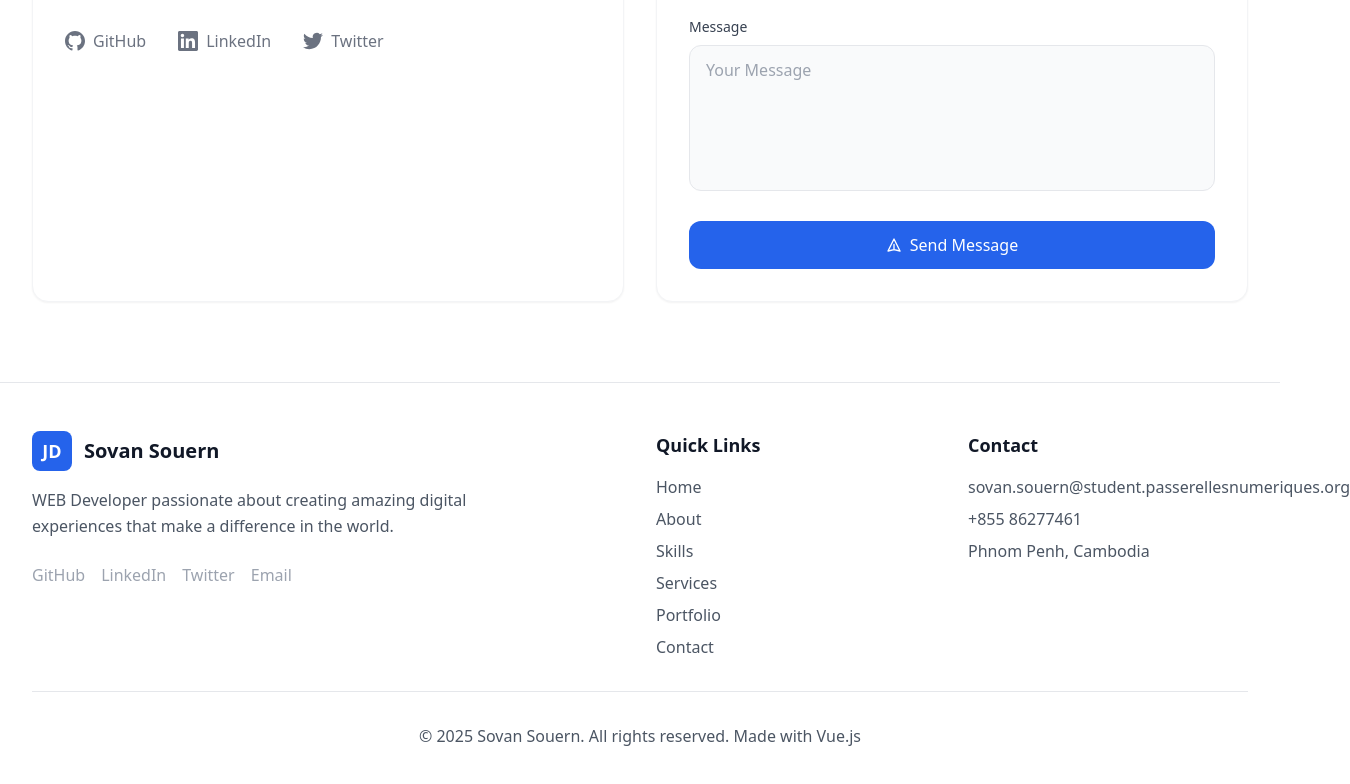
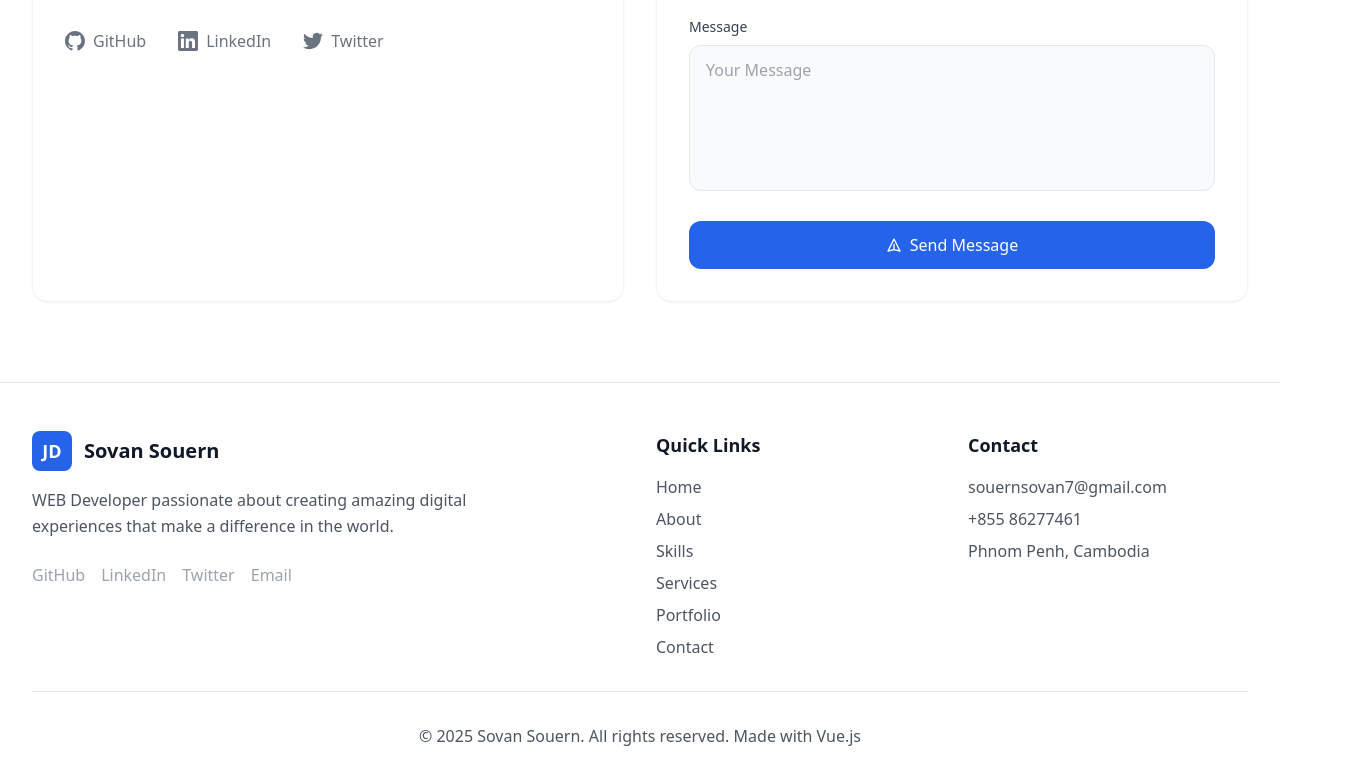
Before and after one commit to sovan-souern/Portfolio-about-me, a Vue app: page / in a window 1280 px wide. Shown: the part 8817-9601 px from the top of the page, 1350 px wide, since content can reach past the window. Built offline with nearby package versions, Linux system fonts and the light colour scheme.

Commit message:
add about me

```diff
--- a/src/components/Footer.vue
+++ b/src/components/Footer.vue
@@ -33,7 +33,7 @@
         <div>
           <h4 class="text-lg font-semibold text-gray-900 mb-4">Contact</h4>
           <ul class="space-y-2 text-gray-600">
-            <li>sovan.souern@student.passerellesnumeriques.org</li>
+            <li>souernsovan7@gmail.com</li>
             <li>+855 86277461</li>
             <li>Phnom Penh, Cambodia</li>
           </ul>
```
